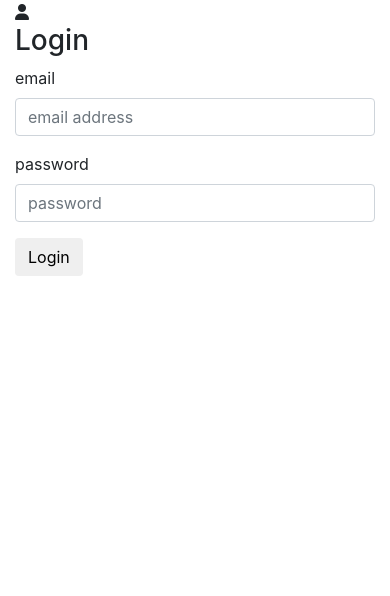
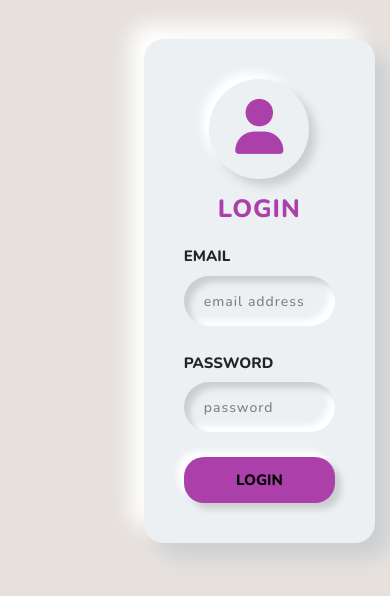
Before and after one commit to KairoBarillas/Login-01, a plain HTML site: page index.html in a window 390 px wide. Drawn offline with nearby package versions, Linux system fonts and the light colour scheme.

Commit message:
Añadida la hoja de estilos - Pendiente diseño responsive

```diff
--- /dev/null
+++ b/css/styles.css
@@ -0,0 +1,102 @@
+html,
+body {
+    height: 100%;
+}
+
+.form-bg {
+    padding-top: 10%;
+    background: #e6e1dd;
+    height: 100%;
+}
+
+.form-container {
+    background: #ecf0f3;
+    font-family: 'Nunito', sans-serif;
+    padding: 40px;
+    border-radius: 20px;
+    box-shadow: 14px 14px 20px #cbced1, -14px -14px 20px white;
+}
+
+.form-bg .container .row>div {
+    margin-left: 33%;
+}
+
+.form-container .form-icon {
+    /*todo elemento descendiente de form-container que tenga la clase .form-icon*/
+    color: #ac40ab;
+    font-size: 55px;
+    text-align: center;
+    line-height: 100px;
+    width: 100px;
+    height: 100px;
+    margin: 0 auto 15px;
+    border-radius: 50px;
+    box-shadow: 7px 7px 10px #cbced1, -7px -7px 10px #fff;
+}
+
+.form-container .title {
+    color: #ac40ab;
+    font-size: 25px;
+    font-weight: 700;
+    text-transform: uppercase;
+    letter-spacing: 1px;
+    text-align: center;
+    margin: 0 0 20px;
+}
+
+.form-container .form-horizontal .form-group {
+    margin: 0 0 25px 0;
+}
+
+.form-container .form-horizontal .form-group label {
+    font-size: 15px;
+    font-weight: 600;
+    text-transform: uppercase;
+}
+
+.form-container .form-horizontal .form-control {
+    color: #333;
+    background: #ecf0f3;
+    font-size: 15px;
+    height: 50px;
+    padding: 20px;
+    letter-spacing: 1px;
+    border: none;
+    border-radius: 50px;
+    box-shadow: inset 6px 6px 6px #cbced1, inset -6px -6px 6px #fff;
+    display: inline-block;
+    transition: all 2.5s ease 0s;
+    /*todas estas propiedades se aplican en 2.5 segundos sin retraso*/
+}
+
+.form-container .form-horizontal .form-control:focus {
+    box-shadow: inset 6px 6px 6px #fff, inset -6px -6px 6px #cbced1;
+    outline: none;
+    transition: all 1s ease 0s;
+}
+
+.form-container .form-horizontal .form-control::placeholder {
+    color: #808080;
+    font-size: 14px;
+}
+
+.form-container .form-horizontal .btn {
+    color: #000;
+    background-color: #ac40ab;
+    font-size: 15px;
+    font-weight: bold;
+    text-transform: uppercase;
+    width: 100%;
+    padding: 12px 15px 11px;
+    border-radius: 20px;
+    box-shadow: 6px 6px 6px #cbced1, -6px -6px 6px #fff;
+    border: none;
+    transition: all 1.5s ease 0s;
+}
+
+.form-container .form-horizontal .btn:hover {
+    color: #fff;
+    letter-spacing: 3px;
+    box-shadow: none;
+    outline: none;
+}
--- a/index.html
+++ b/index.html
@@ -20,7 +20,7 @@
     <link rel="stylesheet" href="https://cdnjs.cloudflare.com/ajax/libs/font-awesome/6.1.1/css/all.min.css" integrity="sha512-KfkfwYDsLkIlwQp6LFnl8zNdLGxu9YAA1QvwINks4PhcElQSvqcyVLLD9aMhXd13uQjoXtEKNosOWaZqXgel0g==" crossorigin="anonymous" referrerpolicy="no-referrer" />
 
     <!--CSS personal-->
-    <link rel="stylesheet" href="">
+    <link rel="stylesheet" href="css/styles.css">
 
     <title>Login Form</title>
 </head>
```
